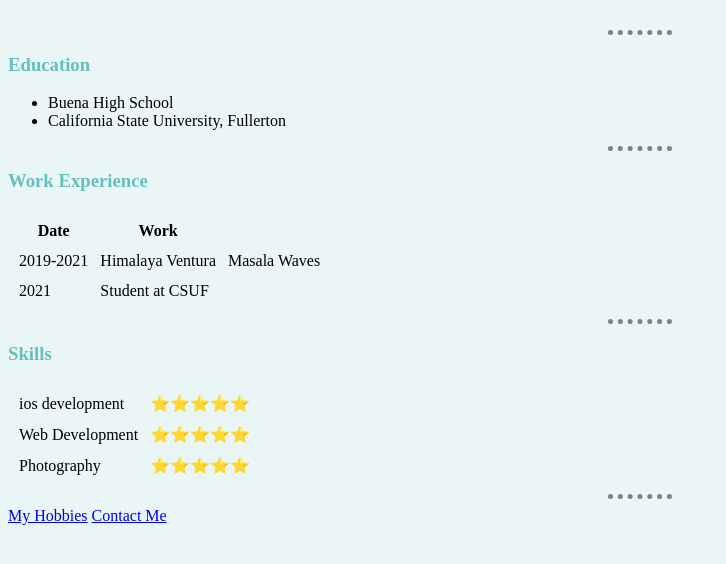
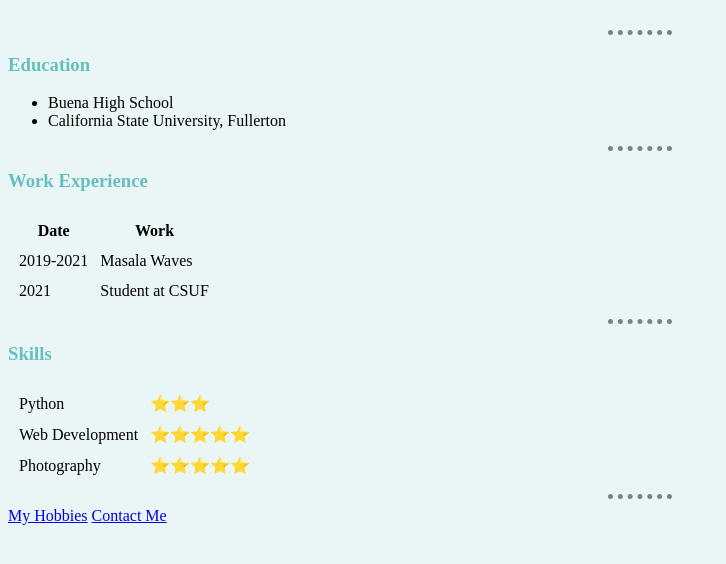
Before and after one commit to BiploveGC/Personal-Site, a plain HTML site: page index.html in a window 1280 px wide. Shown: the part 232-796 px from the top of the page, without its empty margins (0-726 px from the left). Drawn offline with Linux system fonts and the light colour scheme.

Commit message:
third commit

```diff
--- a/index.html
+++ b/index.html
@@ -37,7 +37,6 @@
     <tbody>
       <tr>
         <td>2019-2021</td>
-        <td>Himalaya Ventura</td>
         <td>Masala Waves</td>
       </tr>
       <tr>
@@ -50,8 +49,8 @@
   <h3>Skills</h3>
   <table cellspacing="10">
     <tr>
-      <td>ios development</td>
-      <td>⭐️⭐️⭐️⭐️⭐️</td>
+      <td>Python</td>
+      <td>⭐️⭐️⭐️</td>
     </tr>
     <tr>
       <td>Web Development</td>
```
